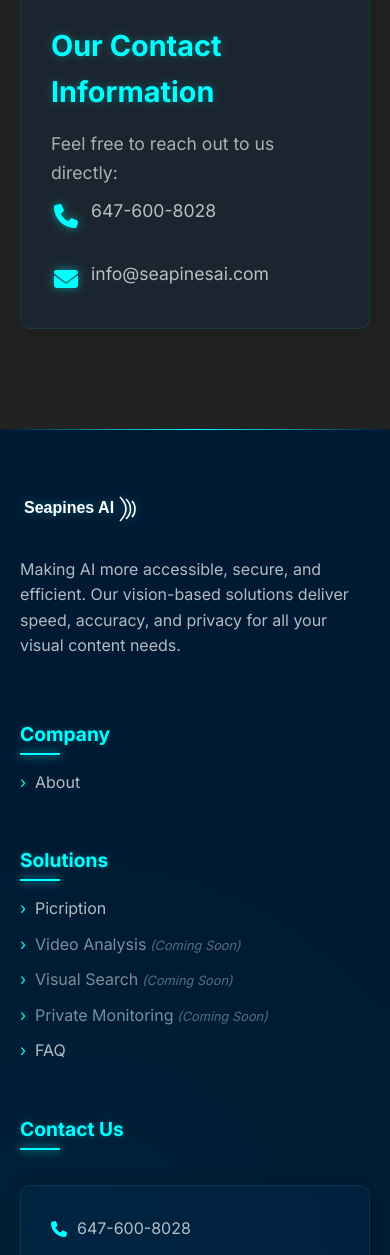
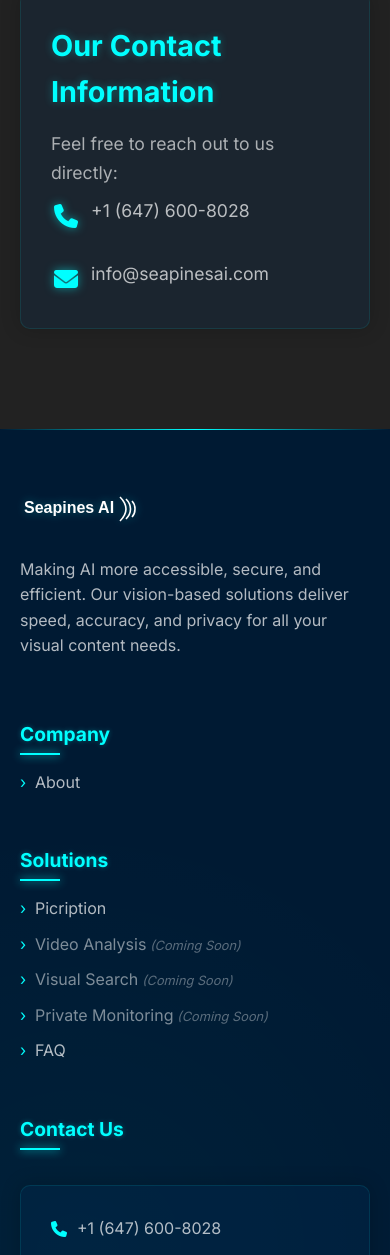
Before and after one commit to jimmycmlo/website1, a plain HTML site: page index.html in a window 390 px wide. Shown: the part 10745-12000 px from the top of the page. Drawn offline with Linux system fonts and the light colour scheme.

Commit message:
Changed the style of the phone number

```diff
--- a/index.html
+++ b/index.html
@@ -318,7 +318,7 @@
                     <p class="contact-intro">Feel free to reach out to us directly:</p>
                     <div class="info-item">
                         <i class="fas fa-phone"></i>
-                        <p>647-600-8028</p>
+                        <p>+1 (647) 600-8028</p>
                     </div>
                     <div class="info-item">
                         <i class="fas fa-envelope"></i>
@@ -360,7 +360,7 @@
                 <div class="footer-contact">
                     <h4>Contact Us</h4>
                     <div class="contact-info">
-                        <p><i class="fas fa-phone"></i> 647-600-8028</p>
+                        <p><i class="fas fa-phone"></i> +1 (647) 600-8028</p>
                         <p><i class="fas fa-envelope"></i> info@seapinesai.com</p>
                     </div>
                 </div>
```
Also changed, not shown: thanks.html (+1 -1 lines).
